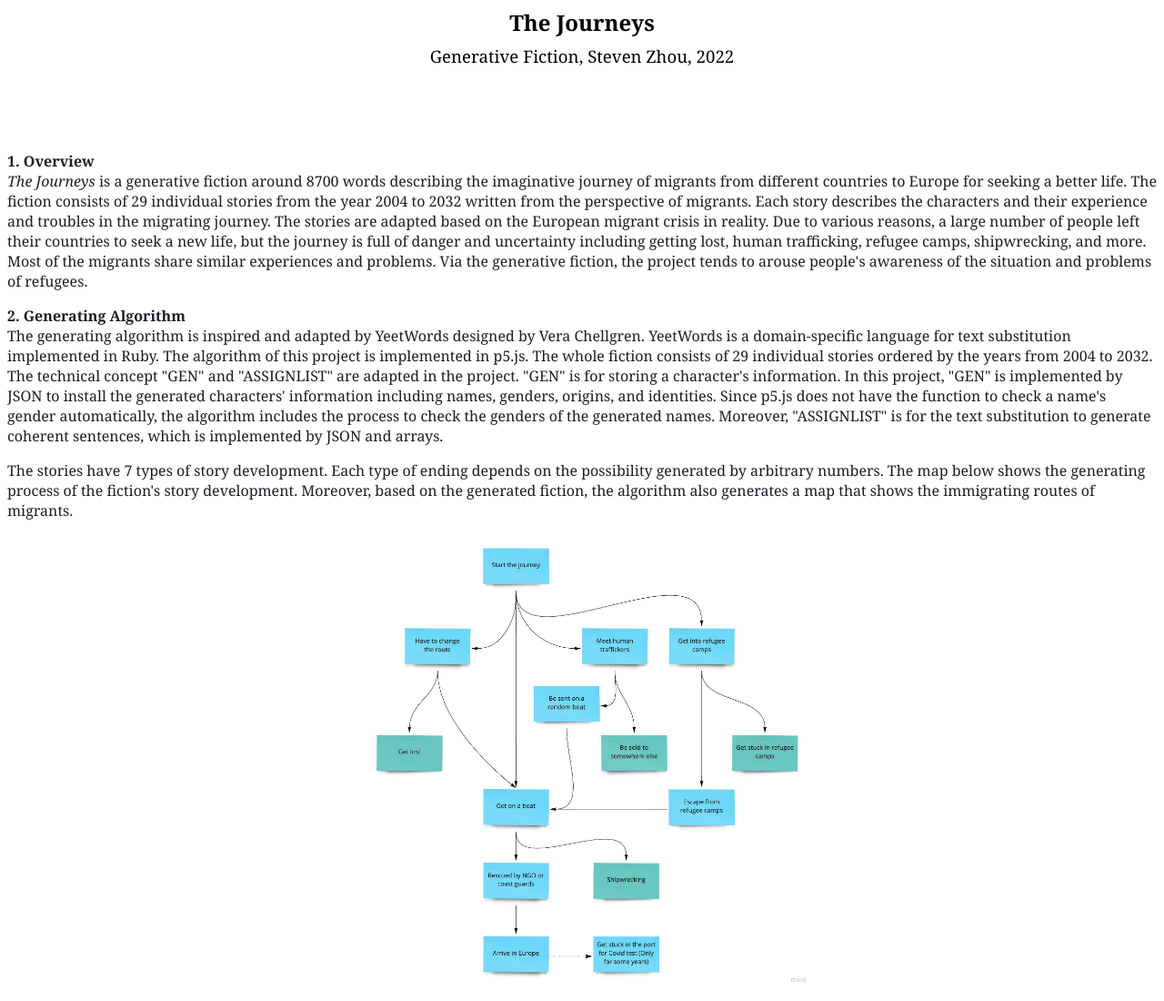
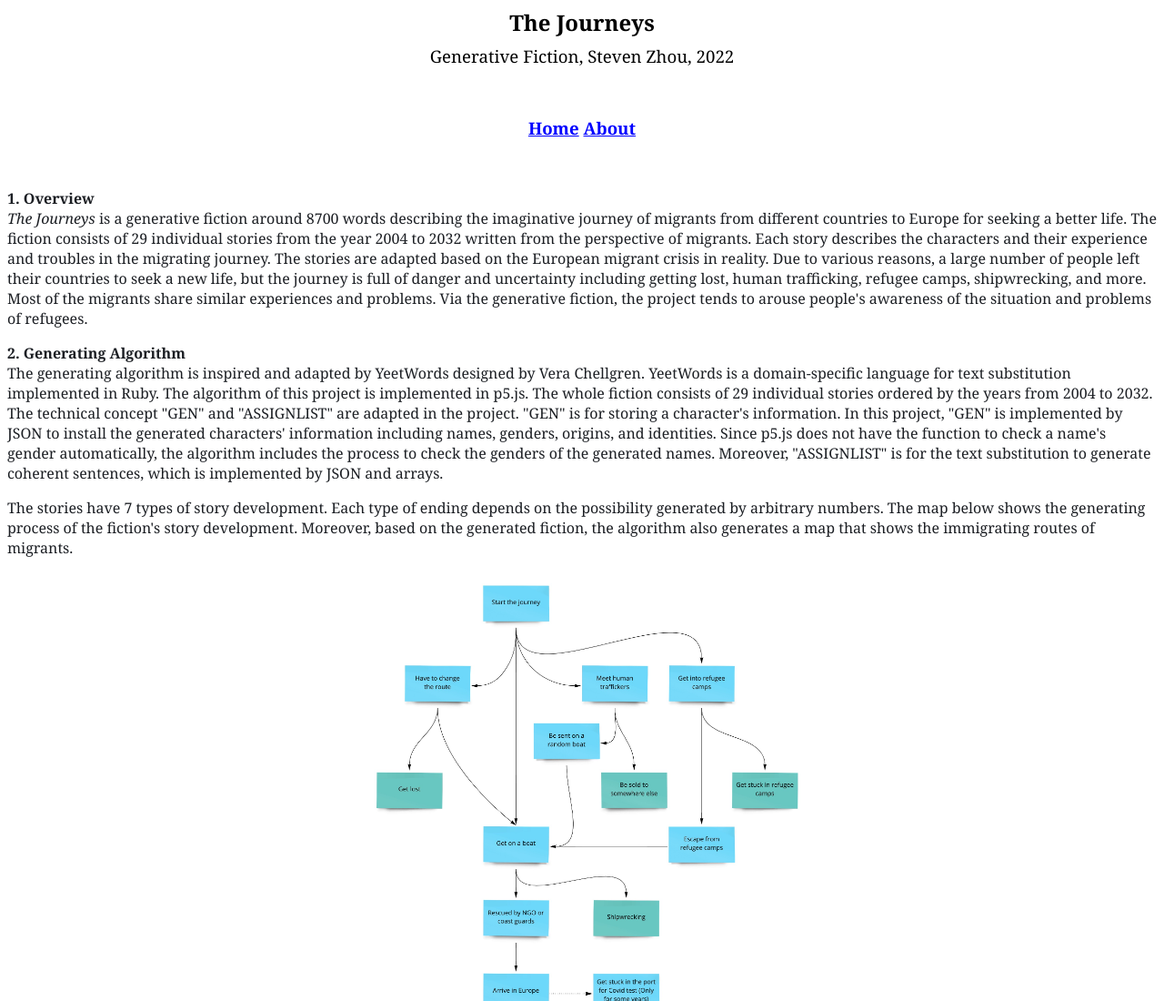
Before and after one commit to StevenZhou01/TheJourneys_GenerativeFiction, a plain HTML site: page About.html in a window 1280 px wide. Shown: the top 1100 px of the page at 91% size. Drawn offline with Linux system fonts and the light colour scheme.

Commit message:
Update About.html

```diff
--- a/About.html
+++ b/About.html
@@ -980,6 +980,9 @@ Zhou, 2022<o:p></o:p></span></p>
 
 <p><strong><span style='font-family:"Georgia",serif;color:#1B1E23'><o:p>&nbsp;</o:p></span></strong></p>
 
+<p class=MsoNormal align=center style='margin-bottom:6.0pt;text-align:center'><span
+style='color:blue;font-size:14.0pt;font-family:"Georgia",serif'><a href="index.html"><strong>Home</strong></a>   <a href="About.html"><strong>About</strong></a><o:p></o:p></span></p>
+
 <p><strong><span style='font-family:"Georgia",serif;color:#1B1E23'><o:p>&nbsp;</o:p></span></strong></p>
 
 <p style='margin-top:6.0pt;margin-right:0cm;margin-bottom:12.0pt;margin-left:
```
